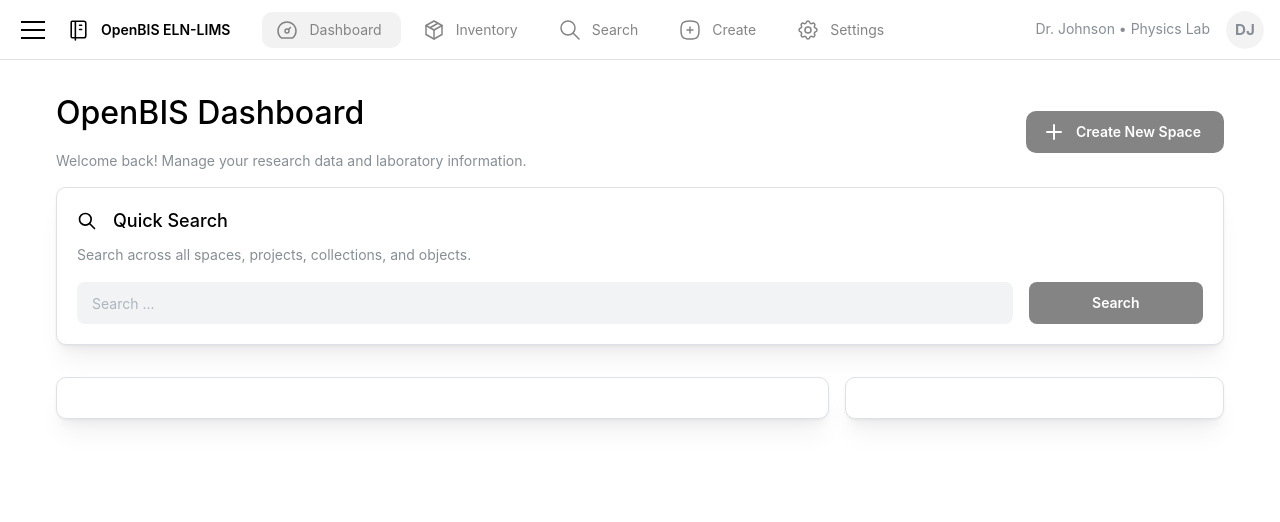
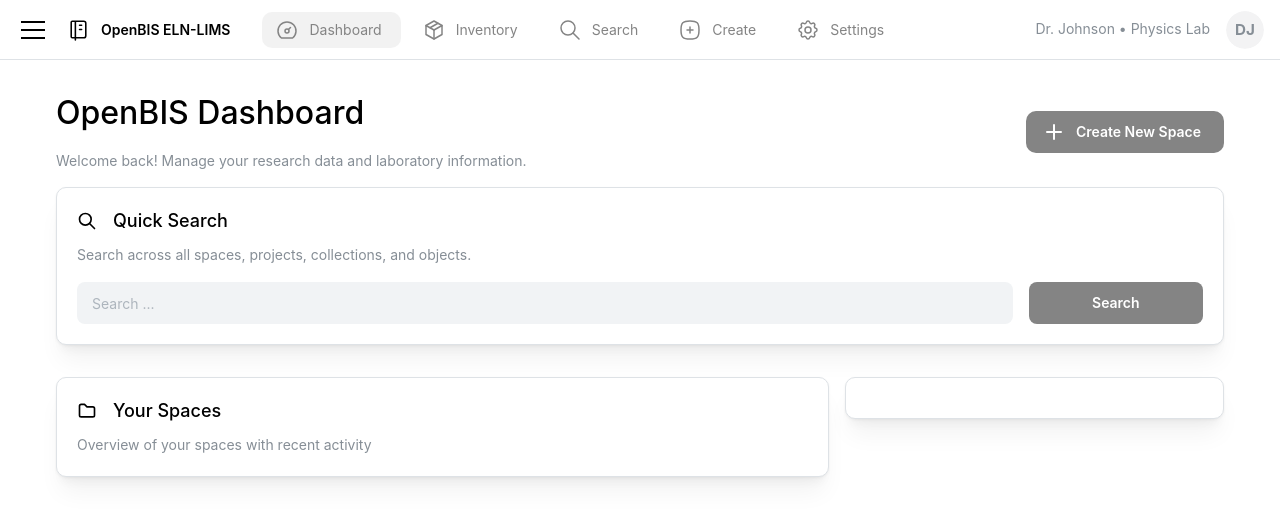
Before and after one commit to cckssr/NextLaBIS, a Next.js app in the folder nextapp/: page /dashboard in a window 1280 px wide. Shown: the top 522 px of the page. Built offline with nearby package versions, Linux system fonts and the light colour scheme.

Commit message:
feat: add SpacesOverviewCard and Header components for enhanced dashboard layout

```diff
--- a/nextapp/src/app/dashboard/page.tsx
+++ b/nextapp/src/app/dashboard/page.tsx
@@ -1,5 +1,6 @@
 import { SearchCard } from "@/components/dashboard/SearchCard.server";
-import { Header } from "@/components/dashboard/Header.sever";
+import { Header } from "@/components/dashboard/Header.server";
+import { SpacesOverviewCard } from "@/components/dashboard/SpacesOverviewCard.server";
 import {
   Flex,
   Stack,
@@ -21,11 +22,10 @@
     <Stack>
       <Header />
       <SearchCard />
-
       <Grid mt="md" gutter="md">
         {/* Spaces Card */}
         <GridCol span={8}>
-          <Card withBorder={true} p="lg" shadow="md" radius="lg"></Card>
+          <SpacesOverviewCard />
         </GridCol>
         <GridCol span={4}>
           {/* Recent Activities Card */}
--- /dev/null
+++ b/nextapp/src/components/dashboard/SpacesOverviewCard.server.tsx
@@ -0,0 +1,35 @@
+import { Card, Group, Text, Title } from "@mantine/core";
+import { IconFolder } from "@tabler/icons-react";
+
+/**
+ * Props for SpacesOverviewCard component.
+ *
+ * TODO: maxSpaceCount should be calculated based on window size of the Dashboard
+ * @param maxSpaceCount - Maximum number of spaces to display in the card.
+ */
+interface SpacesCardProps {
+  maxSpaceCount?: number;
+  spaces: Array; // TODO:: Replace Array with actual Space model type, e.g., Space[]
+}
+
+/**
+ * SpacesOverviewCard component displays an overview of recent user spaces.
+ * The overview card shows a list of spaces with recent activity.
+ * Each space card is designed statically and then rendered with data within this component.
+ *
+ *
+ */
+export function SpacesOverviewCard({
+  maxSpaceCount = 4,
+  spaces,
+}: SpacesCardProps) {
+  return (
+    <Card withBorder={true} p="lg" shadow="md" radius="lg">
+      <Group gap="md" align="center" mb="xs">
+        <IconFolder size={20} />
+        <Title order={4}>Your Spaces</Title>
+      </Group>
+      <Text c="dimmed">Overview of your spaces with recent activity</Text>
+    </Card>
+  );
+}
```
Also changed, not shown: nextapp/src/components/dashboard/SpaceCard.server.tsx (added, +37 -0 lines), nextapp/src/components/dashboard/Header.server.tsx (renamed from nextapp/src/components/dashboard/Header.sever.tsx).
